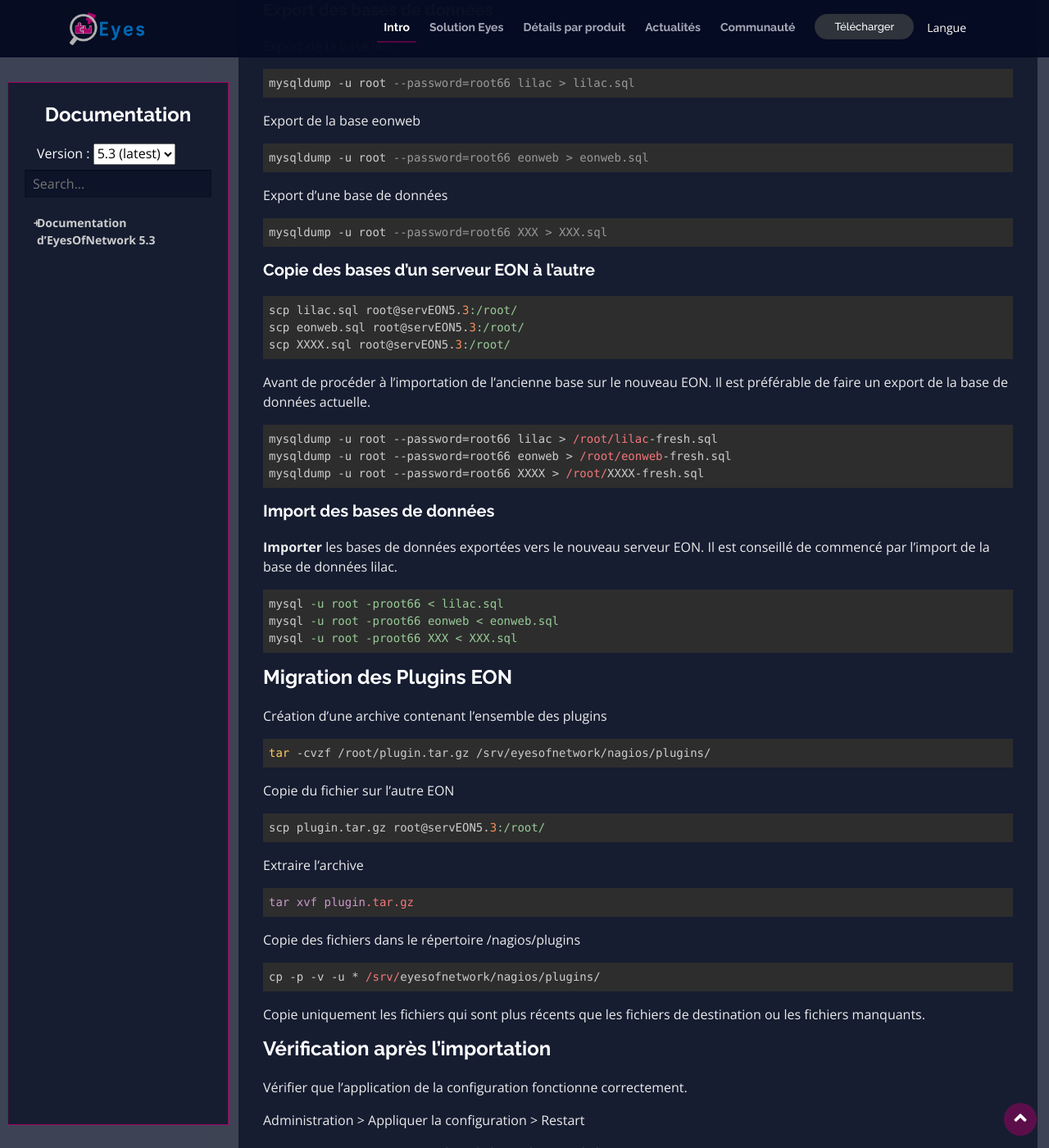
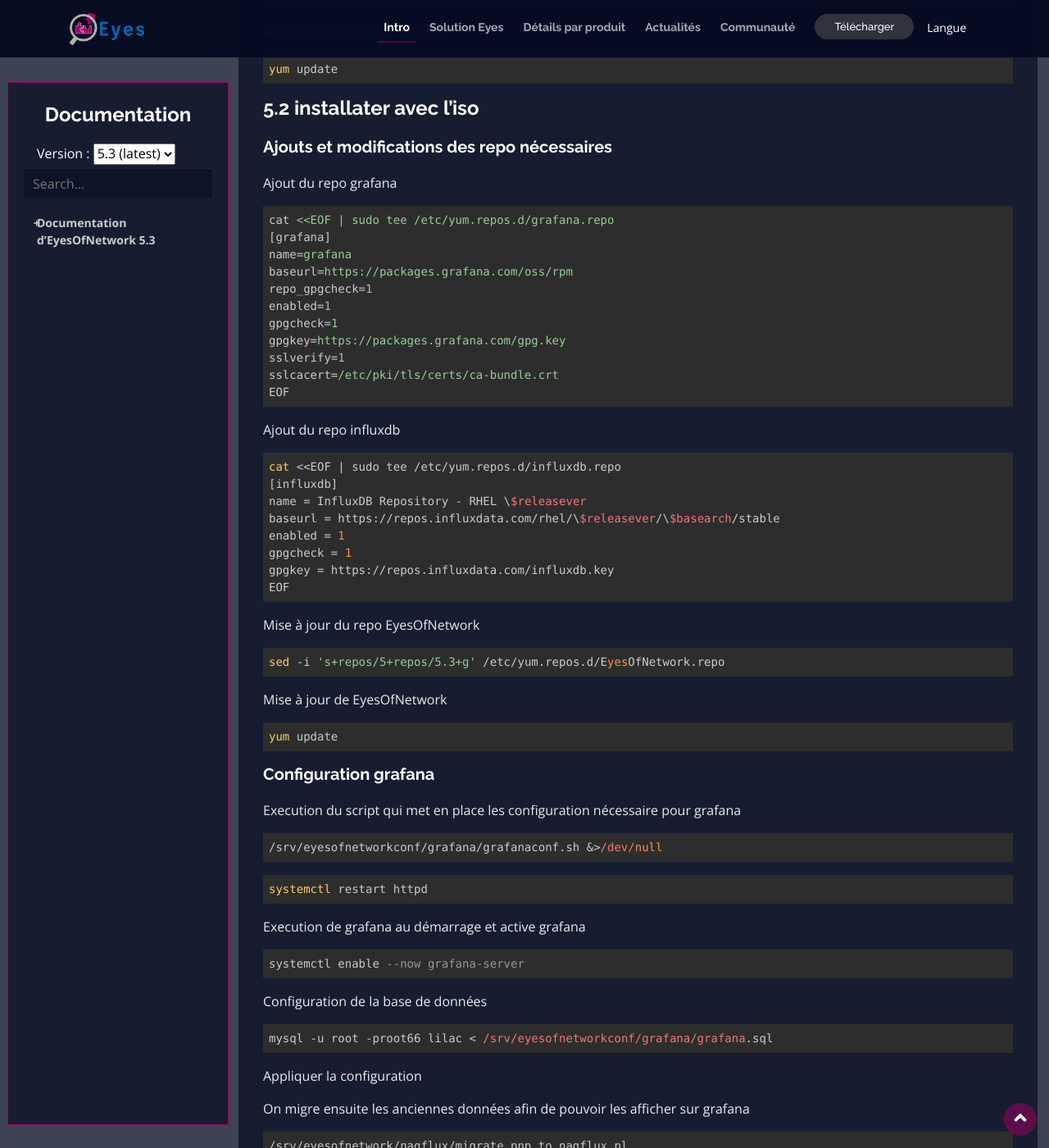
Before and after one commit to EyesOfNetworkCommunity/www.eyesofnetwork.com, a Jekyll site: the page built from _posts/docs/5-3/2020-05-18-5-3-fr.md, in a window 1280 px wide and 1400 px high, scrolled down 1932 px. Shown: the whole window at 82% size. Built offline with Jekyll 4.4.1, drawn with Linux system fonts in a browser that asks for light colours; some of the changed text lies outside the part shown.

Commit message:
:pencil: Add documentation

````diff
--- a/_posts/docs/5-3/2020-05-18-5-3-fr.md
+++ b/_posts/docs/5-3/2020-05-18-5-3-fr.md
@@ -68,6 +68,88 @@
 
 ## Migrations
 
+### 5.2 vers 5.3
+
+#### 5.2 installater avec ansible
+
+Mise à jour du repo EyesOfNetwork
+``` bash
+sed -i 's+repos/5+repos/5.3+g' /etc/yum.repos.d/EyesOfNetwork.repo
+```
+
+Mise à jour de EyesOfNetwork
+``` bash
+yum update
+```
+
+#### 5.2 installater avec l'iso
+
+##### Ajouts et modifications des repo nécessaires
+
+Ajout du repo grafana
+``` bash
+cat <<EOF | sudo tee /etc/yum.repos.d/grafana.repo
+[grafana]
+name=grafana
+baseurl=https://packages.grafana.com/oss/rpm
+repo_gpgcheck=1
+enabled=1
+gpgcheck=1
+gpgkey=https://packages.grafana.com/gpg.key
+sslverify=1
+sslcacert=/etc/pki/tls/certs/ca-bundle.crt
+EOF
+```
+
+Ajout du repo influxdb
+``` bash
+cat <<EOF | sudo tee /etc/yum.repos.d/influxdb.repo
+[influxdb]
+name = InfluxDB Repository - RHEL \$releasever
+baseurl = https://repos.influxdata.com/rhel/\$releasever/\$basearch/stable
+enabled = 1
+gpgcheck = 1
+gpgkey = https://repos.influxdata.com/influxdb.key
+EOF
+```
+
+Mise à jour du repo EyesOfNetwork
+``` bash
+sed -i 's+repos/5+repos/5.3+g' /etc/yum.repos.d/EyesOfNetwork.repo
+```
+
+Mise à jour de EyesOfNetwork
+``` bash
+yum update
+```
+
+##### Configuration grafana
+
+Execution du script qui met en place les configuration nécessaire pour grafana
+``` bash
+/srv/eyesofnetworkconf/grafana/grafanaconf.sh &>/dev/null
+```
+
+``` bash
+systemctl restart httpd
+```
+
+Execution de grafana au démarrage et active grafana
+``` bash
+systemctl enable --now grafana-server
+```
+
+Configuration de la base de données
+``` bash
+mysql -u root -proot66 lilac < /srv/eyesofnetworkconf/grafana/grafana.sql
+```
+Appliquer la configuration
+
+
+On migre ensuite les anciennes données afin de pouvoir les afficher sur grafana
+``` bash
+/srv/eyesofnetwork/nagflux/migrate_pnp_to_nagflux.pl
+```
 ### 4.x vers 5.3
 
 #### Migration des bases de données
````
Also changed, not shown: lib/toc/toc.js.
